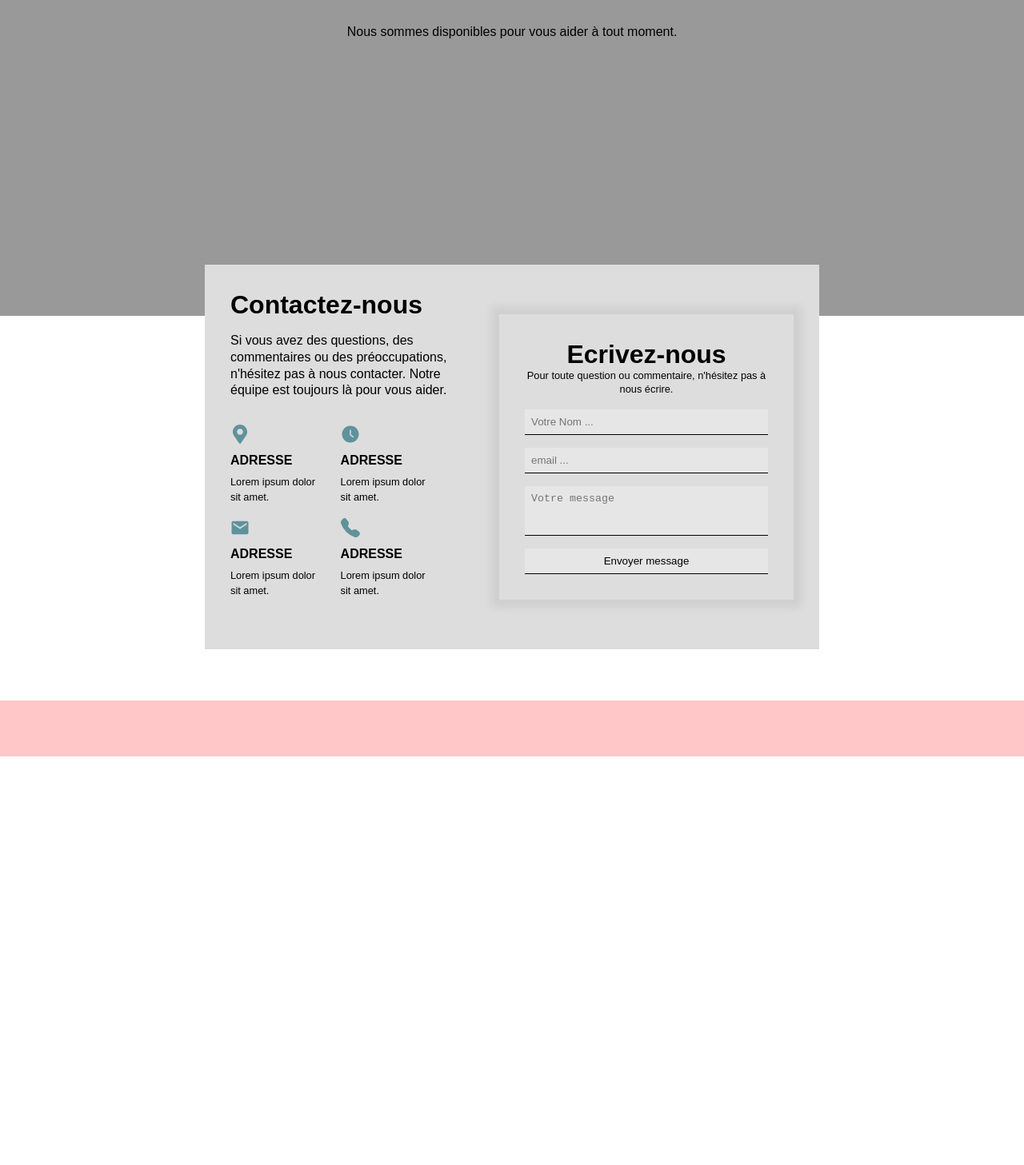
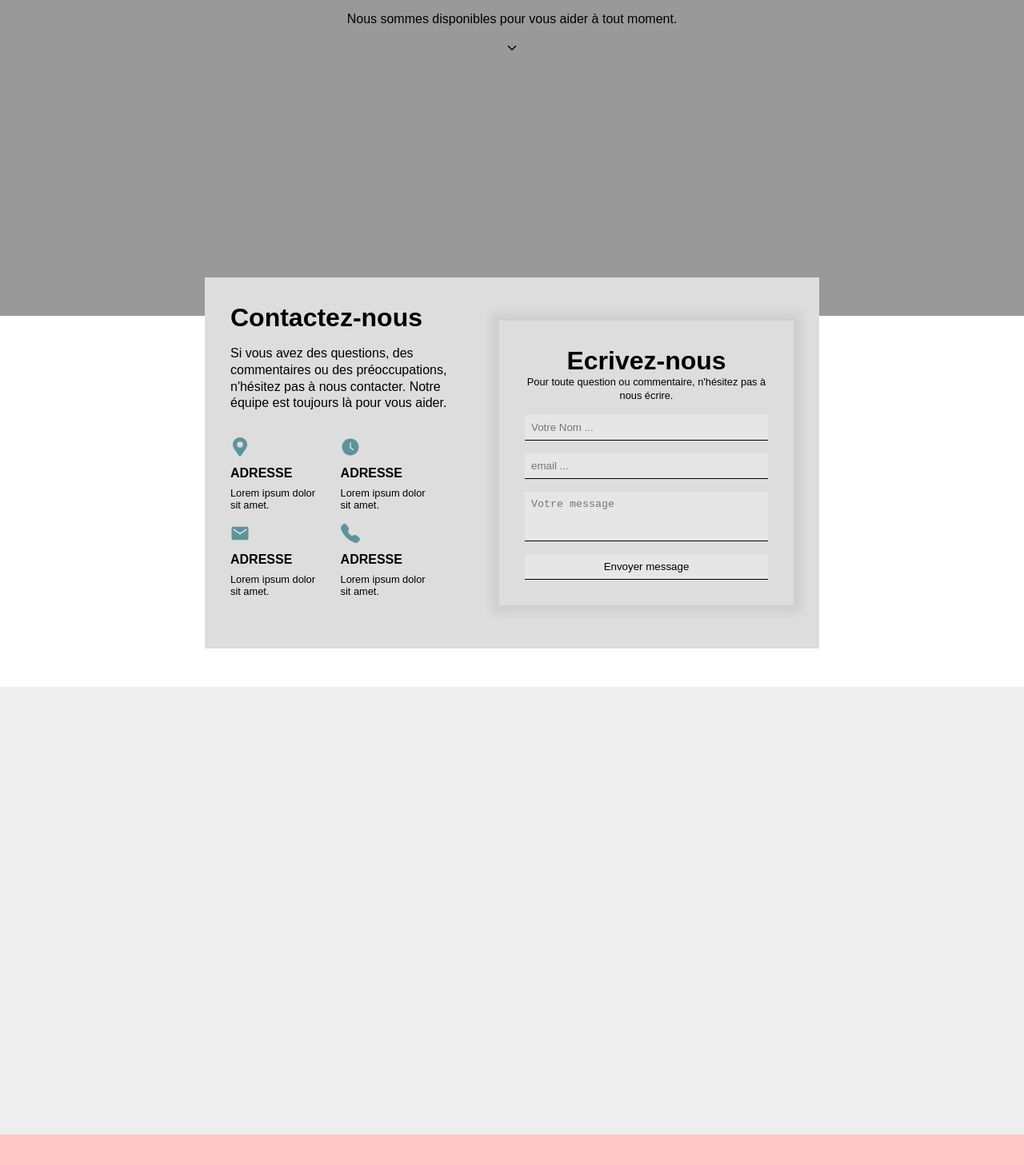
Before and after one commit to AntsaTsaroana/webcup_2k23, a React (Create React App) app: page /contactUs in a window 1280 px wide. Shown: the part 405-1862 px from the top of the page at 80% size. Before the commit the page ends 1351 px from the top, so only its background shows below. Built offline with nearby package versions, Linux system fonts and the light colour scheme; no server answers.

Commit message:
styling contact page

```diff
--- a/src/Assets/css/about.scss
+++ b/src/Assets/css/about.scss
@@ -38,19 +38,22 @@
 .about {
     // padding-top: 70px;
     min-height: 100vh;
-    max-width: 1020px;
-    margin-inline: auto;
 
     >* {
+        margin-inline: auto;
         min-height: 100vh;
     }
 
     .header {
+        max-width: 100%;
         display: flex;
         flex-direction: column;
         gap: 2rem;
         align-items: center;
         justify-content: center;
+        background-image: url(../img/pexels-fauxels-3184339.jpg);
+        background-position: center;
+        background-size: cover;
 
         h2 {
             font-size: 5vw;
@@ -63,8 +66,10 @@
     }
     .institute {
         @include bigSection();
+        max-width: 1020px;
     }
     .onirix {
+        max-width: 1020px;
         @include bigSection();
     }
 }
--- a/src/Assets/css/contact.scss
+++ b/src/Assets/css/contact.scss
@@ -8,12 +8,12 @@
         justify-content: center;
         text-align: center;
         min-height: 100vh;
-    }
-    h2 {
-        font-size: 5vw;
-    }
-    p {
-        line-height: 1.5;
+        h2 {
+            font-size: 5vw;
+        }
+        p {
+            line-height: 1.5;
+        }
     }
     .formSection {
         background: #ddd;
@@ -23,7 +23,7 @@
         width: 60%;
         padding: 2rem;
         position: relative;
-        top: -4rem;
+        top: -3rem;
         margin: auto;
         >* {
             flex: 1;
@@ -82,4 +82,8 @@
             }
         }
     }
+    .map {
+        min-height: 70vh;
+        background: #eee;
+    }
 }
--- a/src/Pages/About.jsx
+++ b/src/Pages/About.jsx
@@ -8,6 +8,7 @@ export const About = () => {
         <div className="header">
           <h2>About Us</h2>
           <p>Lorem ipsum dolor sit amet consectetur adipisicing elit. Ullam ea repellendus repudiandae necessitatibus quod possimus sed laborum, veniam cumque inventore.</p>
+
         </div>
         <div className="institute">
           <div className="image"></div>
--- a/src/Pages/Contact.jsx
+++ b/src/Pages/Contact.jsx
@@ -5,6 +5,7 @@ import { AiFillClockCircle } from 'react-icons/ai'
 import { IoMdMail } from 'react-icons/io'
 import { BsTelephoneFill } from 'react-icons/bs'
 import { IconContext } from 'react-icons'
+import { IoIosArrowDown } from 'react-icons/io'
 
 export const Contact = () => {
   return (
@@ -13,6 +14,7 @@ export const Contact = () => {
             <div className="header">
                 <h2>Contact</h2>
                 <p>Nous sommes disponibles pour vous aider à tout moment.</p>
+                <IoIosArrowDown className='arrowDown'/>
             </div>
             <div className="formSection">
                 <div className="left">
@@ -57,6 +59,7 @@ export const Contact = () => {
                     </form>
                 </div>
             </div>
+            <div className="map"></div>
         </section>
     </>
   )
```
Also changed, not shown: 1 other file (tests, documents, lock files or other folders).
